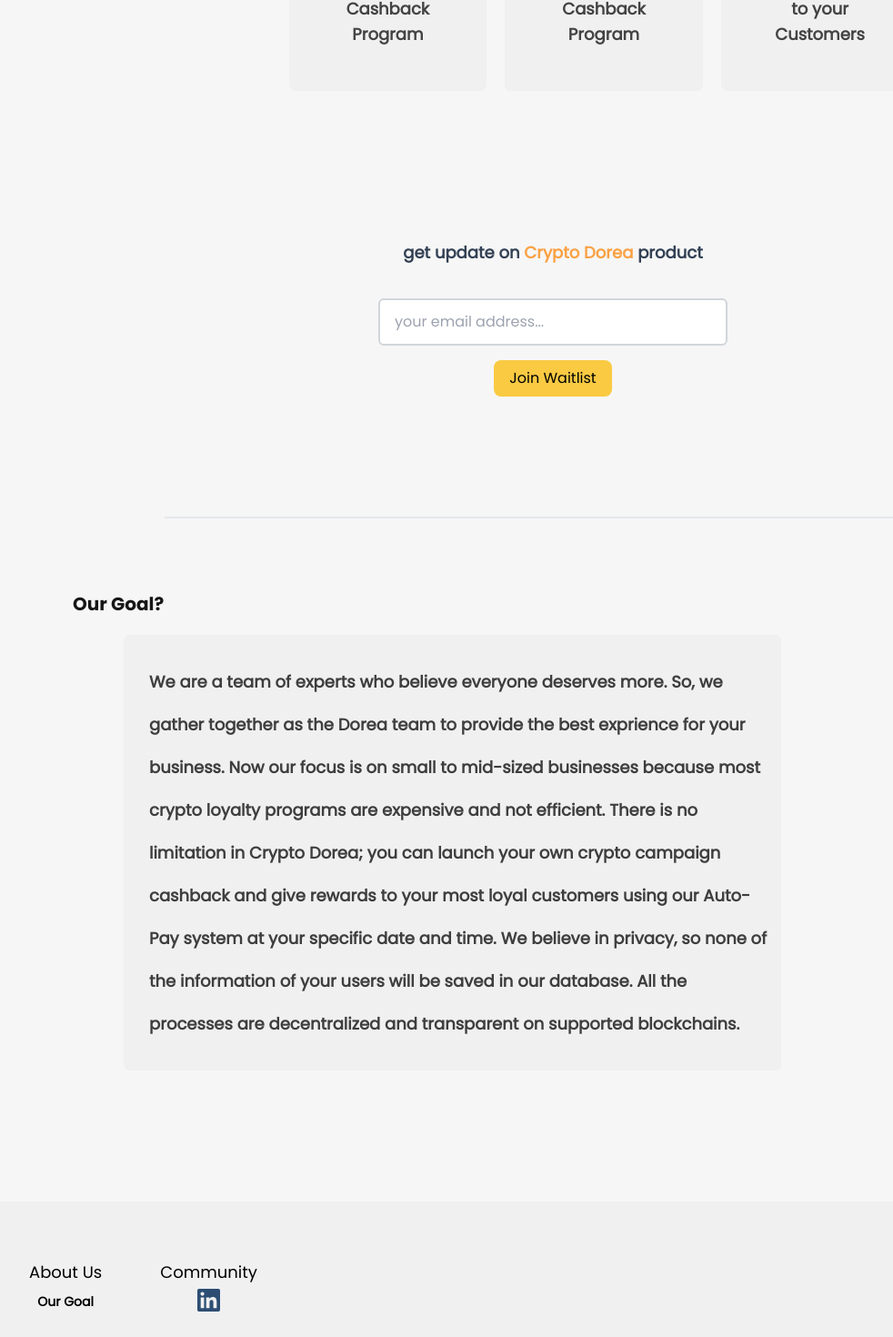
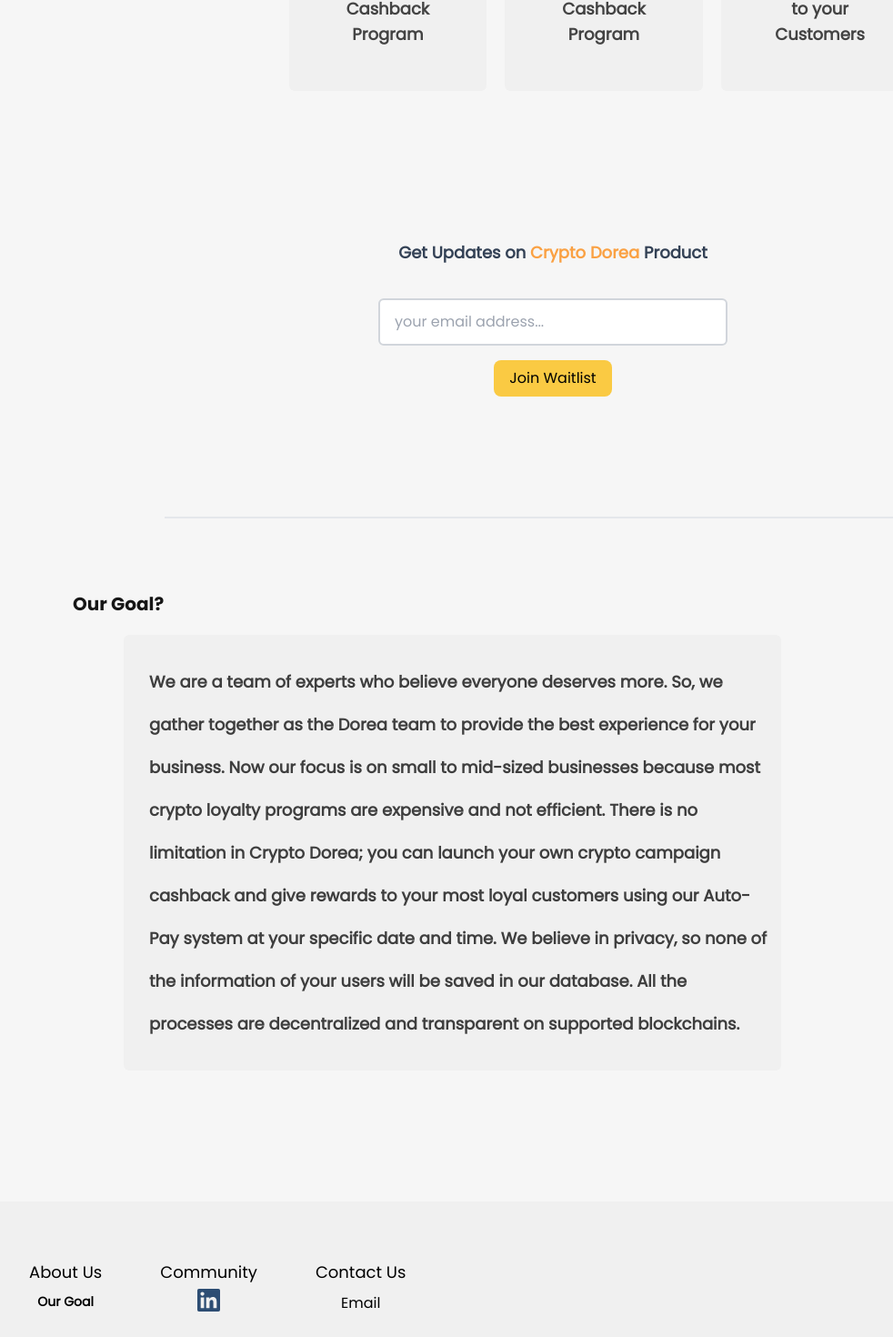
Before and after one commit to xmrrabbitx/cryptodorea_website, a Next.js app: page / in a window 1280 px wide. Shown: the part 2717-4187 px from the top of the page at 91% size, without its empty margins (32-1014 px from the left). Built offline with nearby package versions, Linux system fonts and the light colour scheme.

Commit message:
some changes

```diff
--- a/pages/components/email/welcomeEmail/email.html
+++ b/pages/components/email/welcomeEmail/email.html
@@ -33,11 +33,11 @@
             <h2><span style="font-size: 32px;">🎉 </span>Welcome to Crypto <span style="color: #ff8635;">Dorea</span></h2>
             <h3>Dorea CashBack Grows Your Business <span>to the Moon</span><span> 🚀</span></h3>
             <p style="font-size: 14px;">
-                We are thrilled to welcome you to Crypto Dorea, the Cash Back platform that utilizes automatic smart contract technology to reward you with cryptocurrencies like Bitcoin, Ethereum, and many other tokens.
+                We are thrilled to welcome you to Crypto Dorea, the Cash Back platform that utilizes automatic smart contract technology to reward your customers with cryptocurrencies like Bitcoin, Ethereum, and many other tokens.
 
                 <br />
 
-                At Crypto Dorea, we believe that everyone deserves more, which is why we have gathered a team of experts dedicated to providing the best solutions for your business. Our focus is on small- to mid-sized businesses, as we understand that most crypto loyalty programs are expensive and inefficient. With Crypto Dorea, there are no limitations.
+                At Crypto Dorea, we believe that everyone deserves more, which is why we have gathered a team of experts dedicated to providing the best solutions for your business. Our focus is on small to mid-sized businesses, as we understand that most crypto loyalty programs are expensive and inefficient. With Crypto Dorea, there are no limitations.
 
                 <br />
 
--- a/pages/components/landing/Footer.tsx
+++ b/pages/components/landing/Footer.tsx
@@ -2,6 +2,7 @@
 import styles from '@/styles/landing/Home.module.css'
 import LinkedinLogo from "@/public/pics/linkedin.svg"
 import TwitterLogo from "@/public/pics/twitter.svg"
+import { Link } from 'react-router-dom'
 
 export default function Footer(){
 
@@ -24,7 +25,12 @@
 
               </div>
             </div>
-
+            <div className='w-12/12 pl-16'>
+              <p  className='xl:text-lg lg:text-lg md:text-lg sm:text-lg text-[14px] text-center'>Contact Us</p>
+              <p className='mt-2 text-center'>
+                  <a href='mailto:contact@cryptodorea.io' >Email</a>
+              </p>
+            </div>
           </div>
 
           <p className='text-center font-bold text-gray-800 mt-40 xl:mb-5 mb-16 xl:text-base text-xs'>
--- a/pages/index.tsx
+++ b/pages/index.tsx
@@ -274,7 +274,7 @@
 
           <div className='grid grid-cols-1 gap-1 xl:mt-28 lg:mt-28 md:mt-28 sm:mt-28 mt-10 p-5'>
             <div className='w-12/12 flex items-center justify-center'>
-                <p className='text-slate-700 xl:text-lg lg:text-lg md:text-lg sm:text-lg text-lg font-bold p-8 text-center'>get update on <span className='text-[#faa143]'>Crypto Dorea</span> product</p>
+                <p className='text-slate-700 xl:text-lg lg:text-lg md:text-lg sm:text-lg text-lg font-bold p-8 text-center'>Get Updates on <span className='text-[#faa143]'>Crypto Dorea</span> Product</p>
             </div>
             <div className='w-12/12 flex items-center justify-center'>
                   <input
@@ -301,7 +301,7 @@
               <p id={styles.doreaDefinitionTitle} className='text-xl font-bold'>Our Goal?</p>
               <div id={styles.doreaDefinition} className='mt-5 xl:ml-14 lg:ml-14 md:ml-14 sm:ml-14 ml-0 pr-3 pl-7 pt-7 pb-7 rounded-md'>
                 <p id={styles.doreaDefinitionText} className='xl:text-lg lg:text-lg md:text-lg sm:text-lg text-[16px] font-bold xl:leading-[47px] lg:leading-10 md:leading-10 leading-9'>
-                  We are a team of experts who believe everyone deserves more. So, we gather together as the Dorea team to provide the best exprience for your business. Now our focus is on small to mid-sized businesses because most crypto loyalty programs are expensive and not efficient. There is no limitation in Crypto Dorea; you can launch your own crypto campaign cashback and give rewards to your most loyal customers using our Auto-Pay system at your specific date and time. We believe in privacy, so none of the information of your users will be saved in our database. All the processes are decentralized and transparent on supported blockchains.
+                  We are a team of experts who believe everyone deserves more. So, we gather together as the Dorea team to provide the best experience for your business. Now our focus is on small to mid-sized businesses because most crypto loyalty programs are expensive and not efficient. There is no limitation in Crypto Dorea; you can launch your own crypto campaign cashback and give rewards to your most loyal customers using our Auto-Pay system at your specific date and time. We believe in privacy, so none of the information of your users will be saved in our database. All the processes are decentralized and transparent on supported blockchains.
                 </p>
               </div>
             </div>
```
Also changed, not shown: public/doreaLogo.png, public/old_doreaLogo.png (added).
